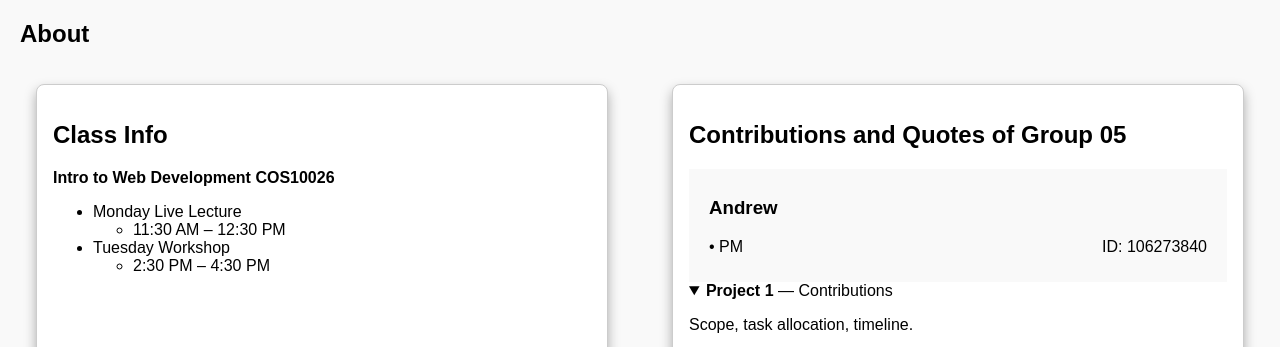
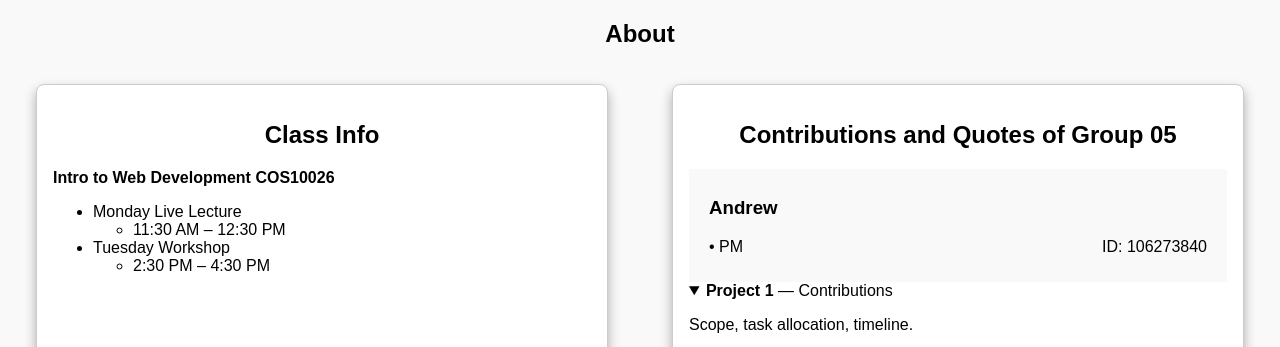
Before and after one commit to RidowanShadid/Assignment02, a PHP site: page /about.php in a window 1280 px wide. Shown: the part 245-592 px from the top of the page. Run offline with PHP 8.4, Linux system fonts and the light colour scheme; data that the repository does not hold is empty.

Commit message:
Add selectors specific to about page

```diff
--- a/about.php
+++ b/about.php
@@ -11,13 +11,13 @@
     <link href="styles/aboutStyles.css" rel="stylesheet">
     <link href="styles/styles.css" rel="stylesheet">
 </head>
-<body>
+<body class="about">
 
 <!-- ================== HEADER + NAV ================== -->
 <?php include_once "header.inc"; ?>
 <?php include_once "nav.inc"; ?>
 
-<h2>About</h2>
+<h2 class="about">About</h2>
 
 <?php
 // ===== DB bootstrap for About section =====
@@ -77,7 +77,7 @@ function h($s) { return htmlspecialchars($s, ENT_QUOTES, 'UTF-8'); }
 
     <!-- ===== Class Info ===== -->
     <section id="TimeTable">
-        <h2>Class Info</h2>
+        <h2 class="about">Class Info</h2>
         <p><strong>Intro to Web Development COS10026</strong></p>
         <ul>
             <li>Monday Live Lecture
@@ -91,7 +91,7 @@ function h($s) { return htmlspecialchars($s, ENT_QUOTES, 'UTF-8'); }
 
     <!-- ===== Contributions (Dynamic from DB) ===== -->
     <section id="CandQ">
-        <h2>Contributions and Quotes of Group 05</h2>
+        <h2 class="about">Contributions and Quotes of Group 05</h2>
 
         <?php if ($result && mysqli_num_rows($result) > 0): ?>
             <div class="member-grid">
@@ -133,7 +133,7 @@ function h($s) { return htmlspecialchars($s, ENT_QUOTES, 'UTF-8'); }
 
     <!-- ===== Group Photo ===== -->
     <section id="GPhoto">
-        <h2>Group Photo</h2>
+        <h2 class="about">Group Photo</h2>
         <figure>
             <img src="images/group-photo.jpeg" alt="Innovexa Team Photo" width="600" height="400">
             <figcaption>Innovexa Team Photo</figcaption>
@@ -142,7 +142,7 @@ function h($s) { return htmlspecialchars($s, ENT_QUOTES, 'UTF-8'); }
 
     <!-- ===== Fun Facts (kept as your static table) ===== -->
     <section id="FunFacts">
-        <h2>Fun Facts</h2>
+        <h2 class="about">Fun Facts</h2>
         <table>
             <caption>Innovexa Team Member Fun Facts</caption>
             <thead>
```
